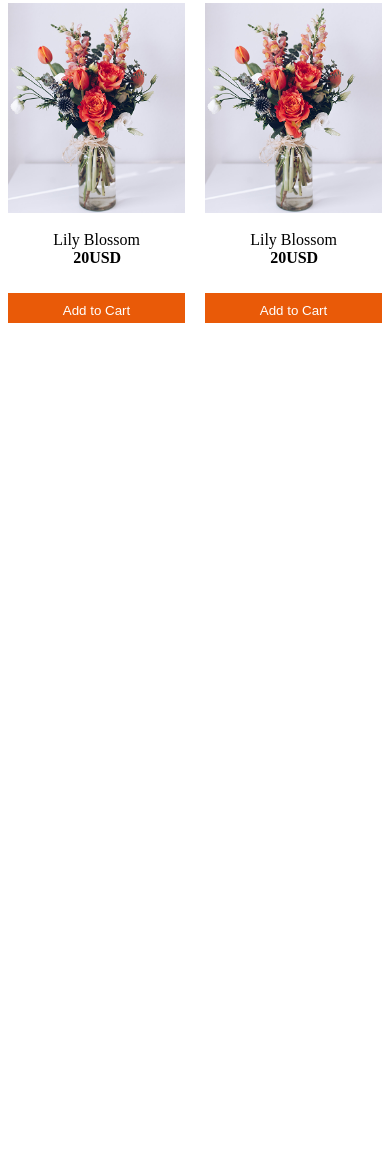
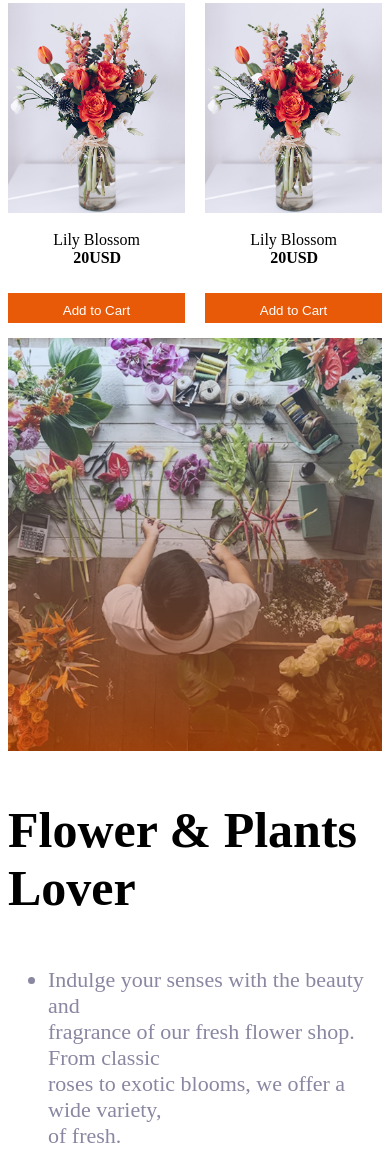
Before and after one commit to IftiGithub/PHAssignment2, a plain HTML site: page index.html in a window 390 px wide. Shown: the part 1776-2928 px from the top of the page. Before the commit the page ends 2107 px from the top, so only its background shows below. Drawn offline with Linux system fonts and the light colour scheme.

Commit message:
added plant and lover section

```diff
--- a/index.html
+++ b/index.html
@@ -68,6 +68,16 @@
 
         </div>
     </div>
-
+    <div class="plantlover">
+        <img src="assets/flower-store.png" alt="">
+        <div class="plantlover-text">
+            <p style="font-size: 50px; font-weight: bolder;">Flower & Plants<br> Lover</p>
+            <ul>
+                <li style="font-size: 22px; color: #8987A1;">Indulge your senses with the beauty and<br> fragrance of our fresh flower shop. From classic<br> roses to exotic blooms, we offer a wide variety,<br> of fresh.</li>
+                <li style="font-size: 22px; color: #8987A1;">Indulge your senses with the beauty and<br> fragrance of our fresh flower shop. From classic<br> roses to exotic blooms, we offer a wide variety,<br> of fresh.</li>
+                <li style="font-size: 22px; color: #8987A1;">Indulge your senses with the beauty and<br> fragrance of our fresh flower shop. From classic<br> roses to exotic blooms, we offer a wide variety,<br> of fresh.</li>
+            </ul>
+        </div>
+    </div>
 </body>
 </html>
--- a/styles.css
+++ b/styles.css
@@ -79,6 +79,16 @@
     margin-top: 0px;
     text-align: center;
 }
+/*plantslover section*/
+.plantlover{
+    display: flex;
+    justify-content: space-between;
+    margin: 100px 100px;
+}
+.plantlover img{
+    width: 50%;
+    height: auto;
+}
 
 
 @media screen and (max-width: 576px) {
@@ -102,5 +112,14 @@
     .plants{
         margin: 0px;
     }
+    .plantlover{
+        flex-direction: column;
+        align-items: center;
+        margin: 15px 0px;
+    }
+    .plantlover img{
+        width: 100%;
+        height: auto;
+    }
 
 }
```
